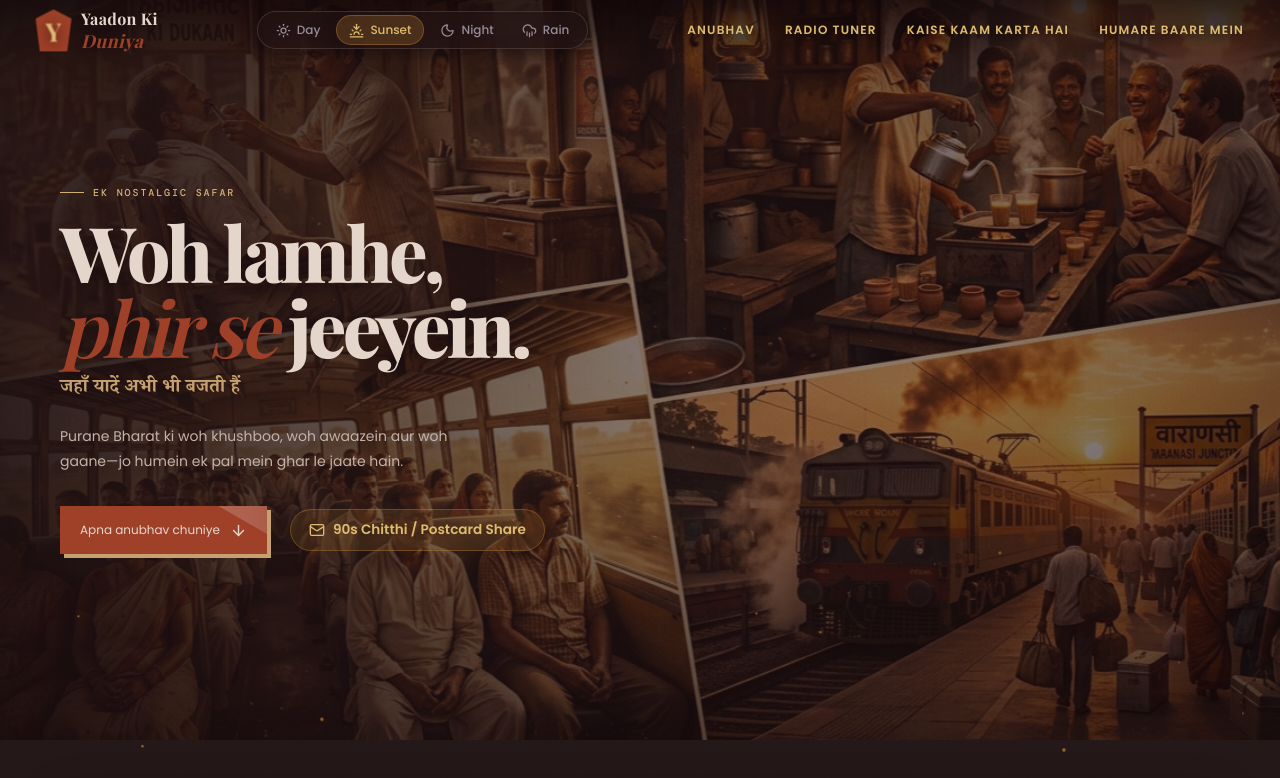
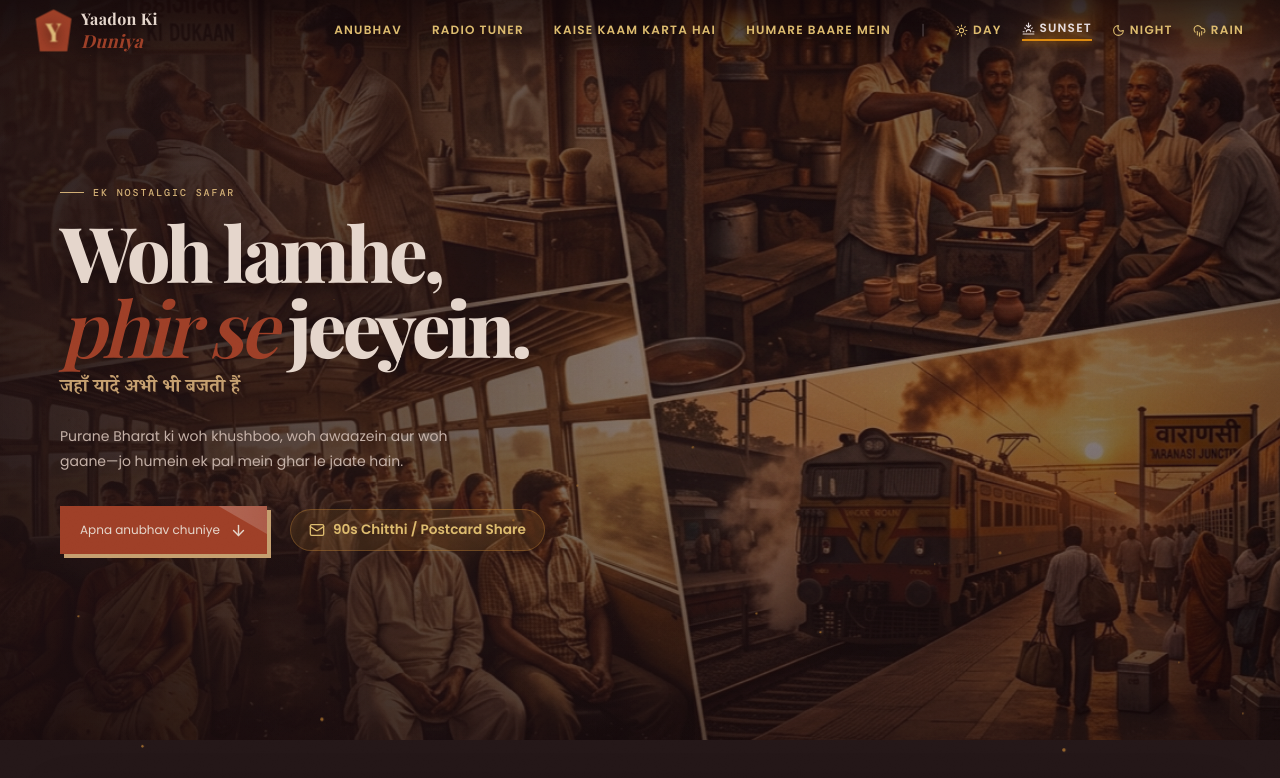
Before and after one commit to indrajitkumar23541-a11y/Yaadon_Ki_Duniya, a React (Vite) app: page / in a window 1280 px wide. Shown: the top 778 px of the page. Built offline with nearby package versions, Linux system fonts and the light colour scheme.

Commit message:
refactor: format Weather/Time modes (DAY, SUNSET, NIGHT, RAIN) as navbar text links matching ANUBHAV & RADIO TUNER style

```diff
--- a/src/App.tsx
+++ b/src/App.tsx
@@ -123,14 +123,14 @@ export default function App() {
             <span><b>Yaadon Ki</b><em>Duniya</em></span>
           </a>
 
-          {/* ── Centered Weather & Atmosphere Switcher ── */}
-          <WeatherOverlay mode={weatherMode} onModeChange={setWeatherMode} />
-
           <div className={menuOpen ? 'nav-links open' : 'nav-links'}>
             <a href="#anubhav" onClick={() => setMenuOpen(false)}>Anubhav</a>
             <a href="#tuner" onClick={() => setMenuOpen(false)}>Radio Tuner</a>
             <a href="#kaise" onClick={() => setMenuOpen(false)}>Kaise Kaam Karta Hai</a>
             <a href="#about" onClick={() => setMenuOpen(false)}>Humare Baare Mein</a>
+
+            <span className="nav-divider" aria-hidden="true">|</span>
+            <WeatherOverlay mode={weatherMode} onModeChange={setWeatherMode} />
           </div>
           <button className="menu" onClick={() => setMenuOpen(!menuOpen)} aria-label="Menu">
             {menuOpen ? <X /> : <Menu />}
--- a/src/components/WeatherOverlay.tsx
+++ b/src/components/WeatherOverlay.tsx
@@ -45,35 +45,35 @@ export default function WeatherOverlay({ mode, onModeChange }: WeatherOverlayPro
         {mode === 'sunset' && <div className="sunset-gradient-overlay" />}
       </div>
 
-      {/* Floating Weather Control Bar */}
-      <div className="weather-control-pill">
+      {/* Weather Control Links matching Navbar style */}
+      <div className="weather-nav-group">
         <button
-          className={`weather-btn ${mode === 'day' ? 'active' : ''}`}
+          className={`nav-weather-link ${mode === 'day' ? 'active' : ''}`}
           onClick={() => onModeChange('day')}
           title="Daylight Sunshine"
         >
-          <Sun size={15} /> <span>Day</span>
+          <Sun size={13} /> <span>DAY</span>
         </button>
         <button
-          className={`weather-btn ${mode === 'sunset' ? 'active' : ''}`}
+          className={`nav-weather-link ${mode === 'sunset' ? 'active' : ''}`}
           onClick={() => onModeChange('sunset')}
           title="Sunset Hour"
         >
-          <Sunset size={15} /> <span>Sunset</span>
+          <Sunset size={13} /> <span>SUNSET</span>
         </button>
         <button
-          className={`weather-btn ${mode === 'night' ? 'active' : ''}`}
+          className={`nav-weather-link ${mode === 'night' ? 'active' : ''}`}
           onClick={() => onModeChange('night')}
           title="Moonlight Night"
         >
-          <Moon size={15} /> <span>Night</span>
+          <Moon size={13} /> <span>NIGHT</span>
         </button>
         <button
-          className={`weather-btn ${mode === 'rain' ? 'active' : ''}`}
+          className={`nav-weather-link ${mode === 'rain' ? 'active' : ''}`}
           onClick={() => onModeChange('rain')}
           title="Rainy Glass Atmosphere"
         >
-          <CloudRain size={15} /> <span>Rain</span>
+          <CloudRain size={13} /> <span>RAIN</span>
         </button>
       </div>
     </>
--- a/src/styles.css
+++ b/src/styles.css
@@ -875,24 +875,52 @@ input[type=range]:hover::-webkit-slider-thumb {
 }
 @keyframes starTwinkle { from { opacity: 0.2; transform: scale(0.8); } to { opacity: 1; transform: scale(1.3); } }
 
-.weather-control-pill {
-  position: static;
+.weather-nav-group {
+  display: flex;
+  align-items: center;
+  gap: 20px;
+}
+.nav-divider {
+  color: rgba(255, 255, 255, 0.25);
+  font-size: 14px;
+  user-select: none;
+}
+.nav-weather-link {
+  background: none;
+  border: none;
+  font-size: 12px;
+  font-weight: 600;
+  text-transform: uppercase;
+  letter-spacing: 0.1em;
+  color: #f5d87a;
+  cursor: pointer;
   display: inline-flex;
   align-items: center;
-  gap: 4px;
-  background: rgba(24, 18, 16, 0.6);
-  backdrop-filter: blur(14px);
-  -webkit-backdrop-filter: blur(14px);
-  border: 1px solid rgba(255, 255, 255, 0.15);
-  padding: 3px 6px;
-  border-radius: 30px;
-  box-shadow: 0 4px 18px rgba(0,0,0,0.4);
+  gap: 5px;
+  position: relative;
+  transition: color 0.3s ease, transform 0.2s ease;
+  padding: 0;
+  text-shadow: 0 2px 10px rgba(0,0,0,0.8);
 }
-.weather-btn {
-  background: none; border: none; color: #a1a1aa; padding: 5px 12px; border-radius: 20px; font-size: 0.75rem; font-weight: 500; cursor: pointer; display: flex; align-items: center; gap: 6px; transition: all 0.2s ease;
+.nav-weather-link::after {
+  content: '';
+  position: absolute;
+  bottom: -4px;
+  left: 0;
+  width: 0%;
+  height: 2px;
+  background: #f59e0b;
+  box-shadow: 0 0 8px #f59e0b;
+  transition: width 0.3s ease;
 }
-.weather-btn:hover { color: #fff; background: rgba(255,255,255,0.08); }
-.weather-btn.active { background: rgba(216, 153, 56, 0.25); color: #f5d87a; border: 1px solid rgba(216, 153, 56, 0.4); }
+.nav-weather-link:hover, .nav-weather-link.active {
+  color: #ffffff !important;
+  transform: translateY(-2px);
+  text-shadow: 0 0 12px rgba(245, 158, 11, 0.9);
+}
+.nav-weather-link:hover::after, .nav-weather-link.active::after {
+  width: 100%;
+}
 
 /* ── 3. SOUND FX BOARD ── */
 .soundboard-section { margin: 30px auto; }
```
